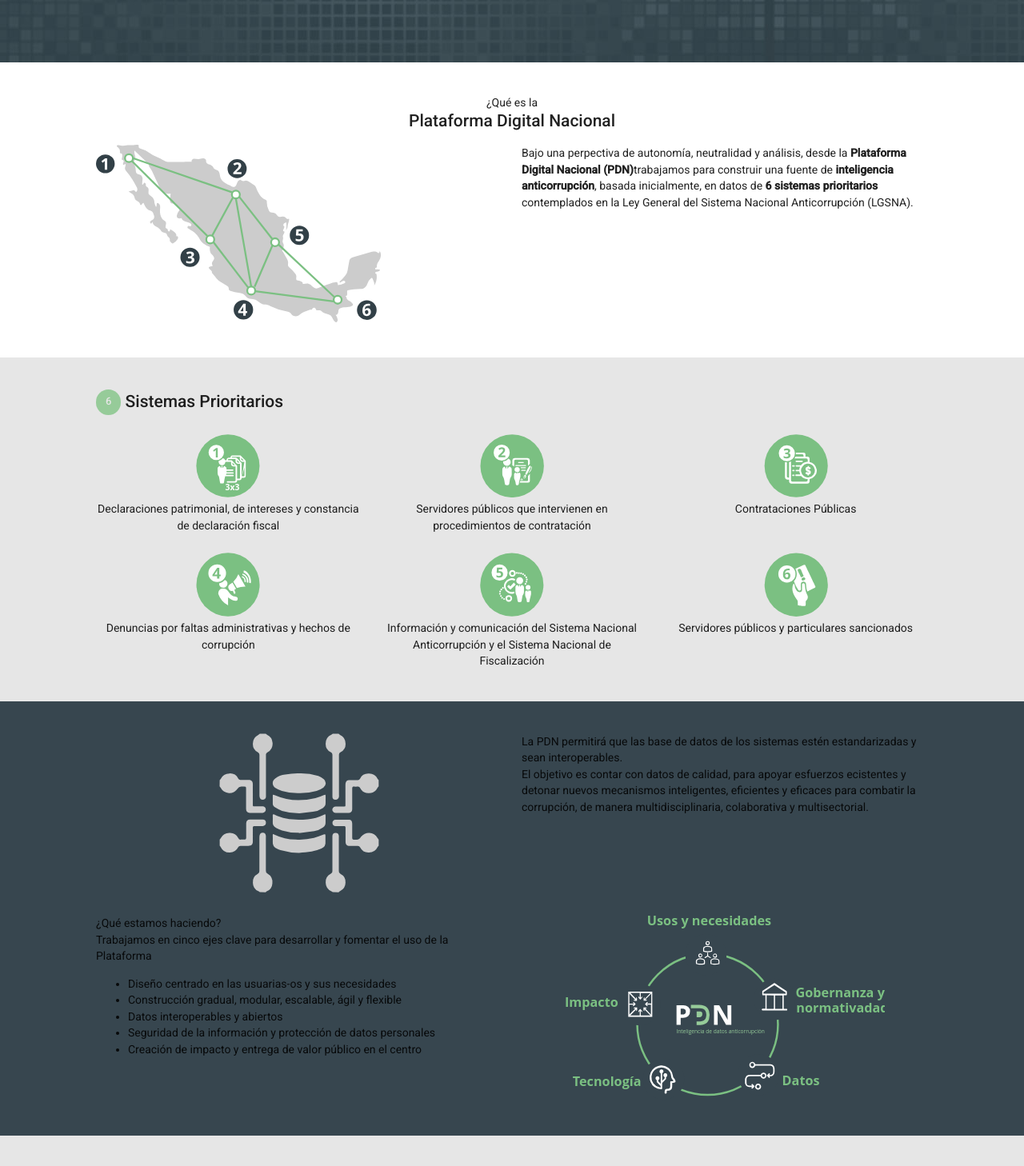
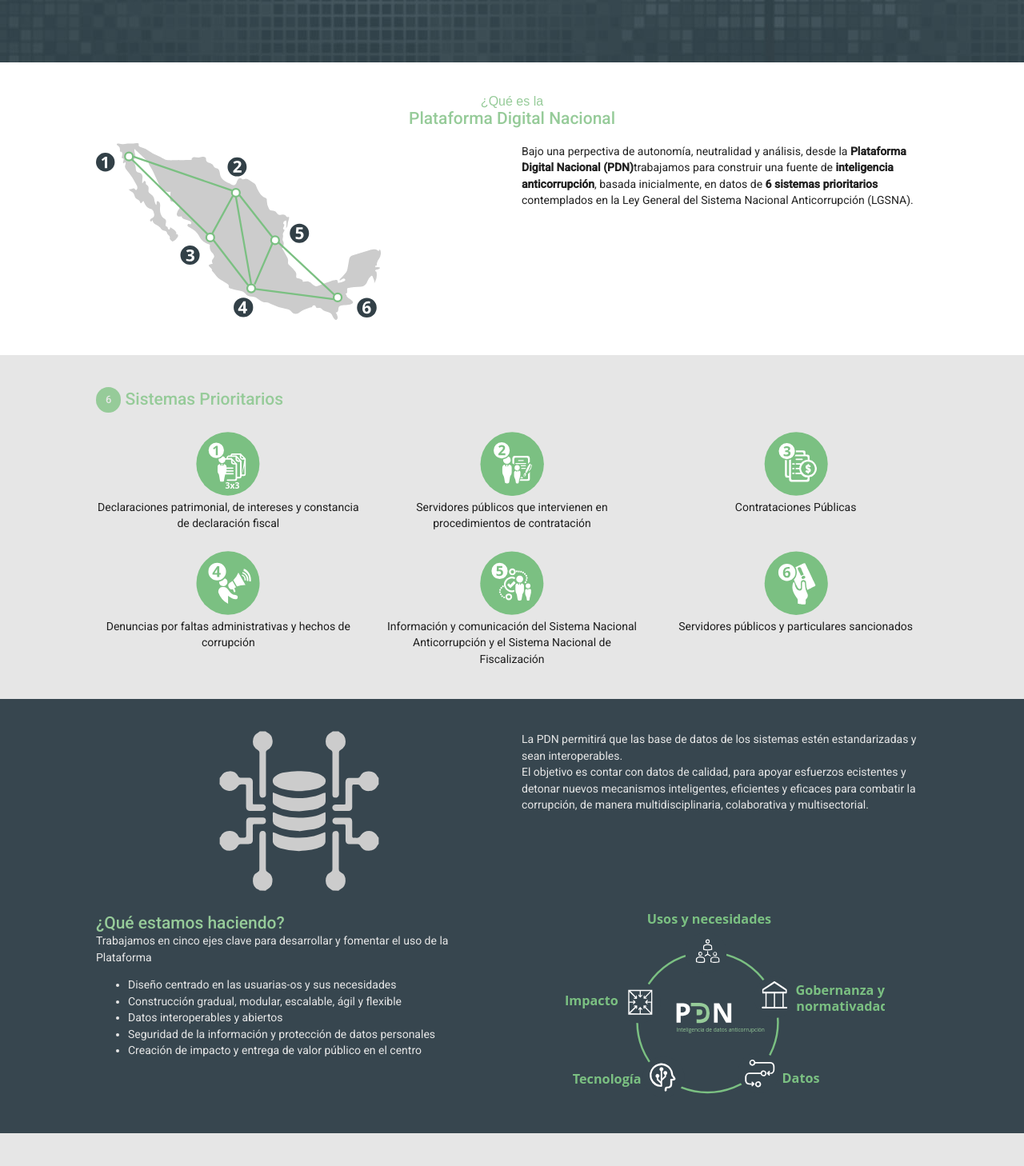
Before and after one commit to PDNMX/about_pdn, a React (Create React App) app: page / in a window 1280 px wide. Shown: the part 282-1740 px from the top of the page at 80% size. Built offline with nearby package versions, Linux system fonts and the light colour scheme.

Commit message:
Grid -> items

```diff
--- a/src/components/QueEs.js
+++ b/src/components/QueEs.js
@@ -23,8 +23,8 @@
         return (
             <div>
                 <div className={classes.title}>
-                    <Typography>¿Qué es la</Typography>
-                    <Typography variant="title">Plataforma Digital Nacional</Typography>
+                    <Typography style={{color:'#96cb99'}} variant="subtitle">¿Qué es la</Typography>
+                    <Typography variant="title" style={{color: '#96cb99'}}>Plataforma Digital Nacional</Typography>
                 </div>
 
                 <br/>
--- a/src/components/QueHacemos.js
+++ b/src/components/QueHacemos.js
@@ -32,7 +32,7 @@
 
 
                     <Grid item xs={6}>
-                        <Typography>
+                        <Typography style={{color: '#e6e6e6'}}>
                             La PDN permitirá que las base de datos de los sistemas estén estandarizadas y sean interoperables.
                             <br/>
                             El objetivo es contar con datos de calidad, para apoyar esfuerzos ecistentes y detonar nuevos mecanismos
@@ -41,10 +41,10 @@
                     </Grid>
 
                     <Grid item xs={6}>
-                        <Typography>
+                        <Typography  style={{color: '#96cb99'}} variant="title">
                             ¿Qué estamos haciendo?
                         </Typography>
-                        <Typography>
+                        <Typography  style={{color: '#e6e6e6'}}>
                             Trabajamos en cinco ejes clave para desarrollar y fomentar el uso de la Plataforma
                             <ul>
                                 <li>Diseño centrado en las usuarias-os y sus necesidades</li>
--- a/src/components/Sistemas.js
+++ b/src/components/Sistemas.js
@@ -36,7 +36,7 @@
             <div>
                 <Grid container spacing={24}>
                     <Grid item xs={12}>
-                        <Typography variant={'title'}>
+                        <Typography variant={'title'} style={{color: '#96cb99'}}>
                             <Chip label="6" className={classes.chip}/> Sistemas Prioritarios
                         </Typography>
                     </Grid>
```
